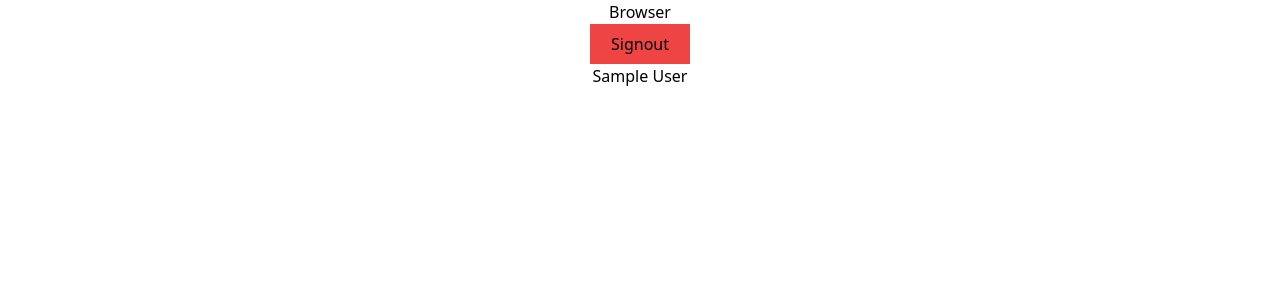
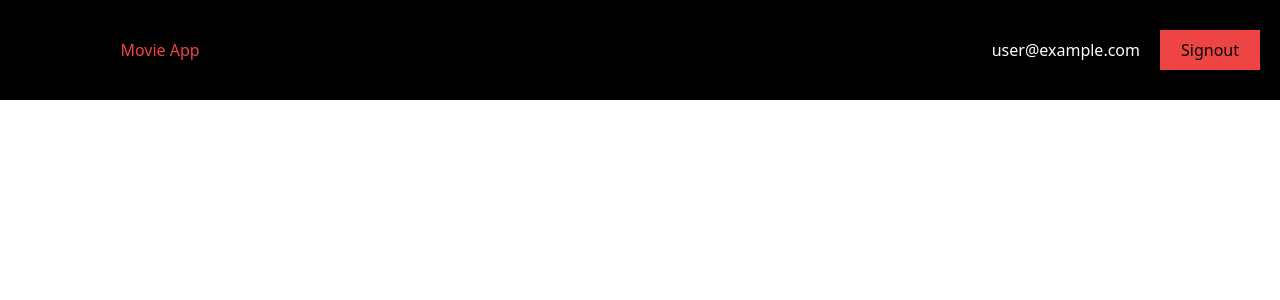
Before and after one commit to mohammedansarusman/movies-app, a React (Create React App) app: page /browse in a window 1280 px wide. Shown: the top 300 px of the page. Built offline with nearby package versions, Linux system fonts and the light colour scheme; no server answers; sample sign-in values are in the browser's storage.

Commit message:
bugs cleared  - onAuthState

```diff
--- a/src/App.js
+++ b/src/App.js
@@ -2,23 +2,11 @@ import Body from './Body';
 import './App.css';
 import { createBrowserRouter, RouterProvider } from 'react-router-dom';
 import Browse from "./Browse";
-import {useEffect} from "react";
-import {auth} from "./utils/firbase"
-import { onAuthStateChanged } from "firebase/auth";
-import { useDispatch } from 'react-redux';
-import { updateName } from './utils/redux/userSlice';
 
 
 
 
 function App() {
-  const dispatch =useDispatch();
-  useEffect(()=>{
-      onAuthStateChanged(auth,(user)=>{
-          console.log("user in onauthstate",user.displayName)
-          dispatch(updateName(user?.displayName));
-      })
-  },[])
 
   const appRouter = createBrowserRouter([
     {
@@ -30,7 +18,6 @@ function App() {
       element:<Browse />
     }
   ])
-
   return (
     <div className="App">
       {console.log("app component rendered")}
--- /dev/null
+++ b/src/AuthUpdate.js
@@ -0,0 +1,28 @@
+import {useEffect} from "react";
+import {auth} from "./utils/firbase"
+import { onAuthStateChanged } from "firebase/auth";
+import { useDispatch } from 'react-redux';
+import { updateName } from './utils/redux/userSlice';
+import {useNavigate} from "react-router-dom"
+
+const AuthUpdate = () =>{
+    const dispatch =useDispatch();
+    const navigate = useNavigate();
+    useEffect(()=>{
+      onAuthStateChanged(auth,(user)=>{
+        if(user){
+            auth.currentUser && dispatch(updateName(user?.email));
+            console.log("onAuthState called")
+            navigate('/browse');
+        }else{
+            navigate("/");
+        }
+      })
+  },[])
+    return(
+        <div>
+
+        </div>
+    )
+}
+export default AuthUpdate;
--- a/src/Body.js
+++ b/src/Body.js
@@ -1,6 +1,7 @@
 import React from 'react';
-import { mainImage } from "./Images/imageLinks"; // Assuming you have this import
+import {netflixLogo } from "./Images/imageLinks";
 import Login from './Login';
+
 
 const Body = () => {
 
@@ -11,7 +12,12 @@ const Body = () => {
                 className="absolute inset-0 bg-cover bg-center"
                 style={{ backgroundImage: "url(https://assets.nflxext.com/ffe/siteui/vlv3/a99688ca-33c3-4099-9baa-07a2e2acb398/4b2ac93d-8169-45bb-a174-b0c9eef144a9/AE-en-20240520-popsignuptwoweeks-perspective_alpha_website_medium.jpg)" }}
             ></div>
+
             <div className="absolute inset-0 bg-gradient-to-b from-black to-transparent flex items-center justify-center">
+                <div className='absolute w-[100%] h-[30px] inset-0'>
+                    <h1 className = "text-red-500 absolute left-5 top-5 font-extrabold">Movie App</h1>
+
+                </div>
                 <div className = "w-[30%] py-10 bg-black/[0.9] flex justify-center items-center">
                     <Login />
                 </div>
--- a/src/Browse.js
+++ b/src/Browse.js
@@ -2,24 +2,29 @@ import { signOut } from "firebase/auth";
 import {auth} from "./utils/firbase"
 import { useSelector } from "react-redux";
 import { useNavigate } from 'react-router-dom';
+import AuthUpdate from "./AuthUpdate";
 
 const Browse = () =>{
     const navigate = useNavigate();
     const netflixUser = useSelector((globalStore)=>globalStore.user.userName)
+    console.log("user name:",netflixUser)
     const handleSignout = () =>{
         signOut(auth);
-        navigate("/");
 
     }
     return(
-        <div>
-            <h1>Browser</h1>
-            <button
-                className="w-[100px] h-[40px] bg-red-500"
-                onClick={handleSignout}
-            >Signout</button>
-            <h1>{netflixUser}</h1>
-
+        <div className="w-full h-[100%] bg-black flex justify-center">
+            <AuthUpdate />
+            <div className="w-[25%] h-[100px] bg-black flex flex-row justify-center items-center">
+                <h1 className = "text-red-500">Movie App</h1>
+            </div>
+            <div className = "w-[75%] h-[100px] bg-black flex justify-end items-center pr-[20px]">
+                <h1 className="text-white mr-5">{netflixUser}</h1>
+                <button
+                    className="w-[100px] h-[40px] bg-red-500"
+                    onClick={handleSignout}
+                >Signout</button>
+            </div>
         </div>
     )
 }
--- a/src/Images/imageLinks.js
+++ b/src/Images/imageLinks.js
@@ -1 +1,2 @@
 export const mainImage = "https://assets.nflxext.com/ffe/siteui/vlv3/a99688ca-33c3-4099-9baa-07a2e2acb398/4b2ac93d-8169-45bb-a174-b0c9eef144a9/AE-en-20240520-popsignuptwoweeks-perspective_alpha_website_medium.jpg"
+export const netflixLogo = "https://cdn.cookielaw.org/logos/dd6b162f-1a32-456a-9cfe-897231c7763c/4345ea78-053c-46d2-b11e-09adaef973dc/Netflix_Logo_PMS.png"
--- a/src/Login.js
+++ b/src/Login.js
@@ -6,6 +6,7 @@ import { createUserWithEmailAndPassword, signInWithEmailAndPassword, updateProfi
 import { useNavigate } from 'react-router-dom';
 import { useDispatch } from 'react-redux';
 import { updateName } from './utils/redux/userSlice';
+import AuthUpdate from './AuthUpdate';
 
 
 
@@ -21,6 +22,8 @@ const Login = () => {
   const email= useRef(null);
   const password= useRef(null);
   const dispatch = useDispatch();
+
+  console.log("what is auth when login opened:",auth)
 
 
   const handleEmailClick = () =>{
@@ -44,7 +47,7 @@ const Login = () => {
         const user = userCredential.user;
         updateProfile(auth.currentUser, {displayName:name.current.value}).then(() => {
           console.log("disp:",auth.currentUser)
-          dispatch(updateName(auth.currentUser.displayName));
+          dispatch(updateName(auth.currentUser.email));
 
         }).catch((error) => {
           // An error occurred
@@ -80,7 +83,8 @@ const Login = () => {
           // Signed in
           const user = userCredential.user;
           console.log(user);
-          navigate('/browse');
+          dispatch(updateName(user.email));
+
 
           // ...
         })
@@ -95,6 +99,7 @@ const Login = () => {
 
   return (
     <div className="flex flex-col">
+      <AuthUpdate />
       {console.log("Login componenet")}
       {signActivation ?
         <div>
```
